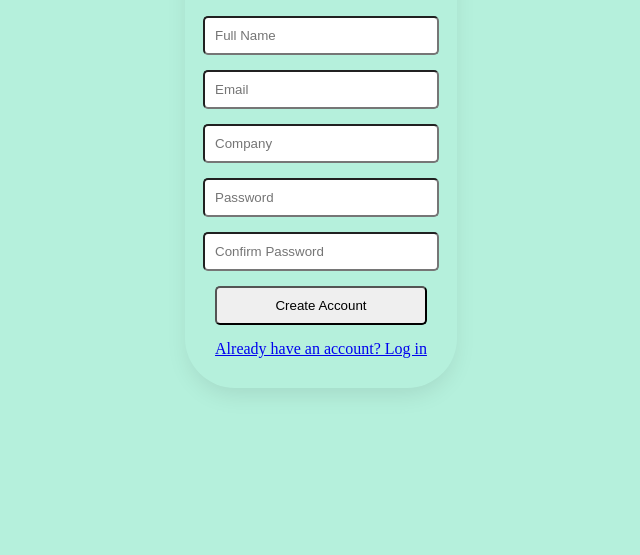
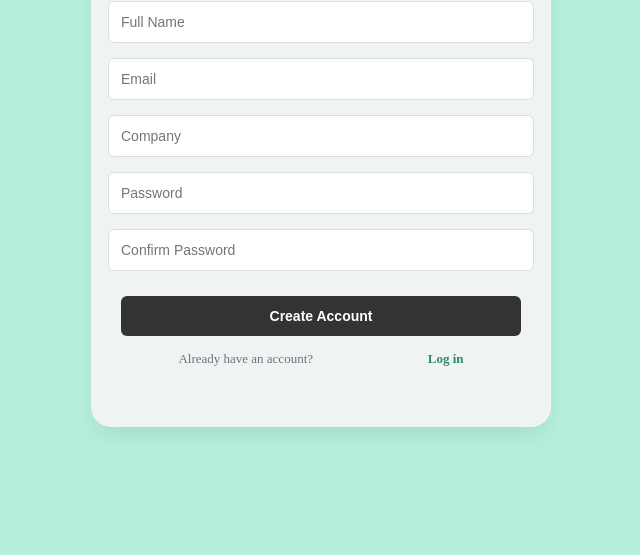
Before and after one commit to tbiliso/10x-CRM, a plain HTML site: page signup.html in a window 1280 px wide. Shown: the part 261-816 px from the top of the page, without its empty margins (319-959 px from the left). Drawn offline with Linux system fonts and the light colour scheme.

Commit message:
Organize css styles and add comments

```diff
--- a/scss/main.scss
+++ b/scss/main.scss
@@ -1,8 +1,12 @@
 @use './abstract/variables.scss' as *;
+
+//common styles for browser
 body{
     min-height: 100vh;
     background-color: #b5f0dc;
 }
+
+//universal flex rule
 .flex_rule{
 display: flex;
 justify-content: center;
@@ -10,31 +14,78 @@ align-items: center;
 
 }
 
-.main_wrapper{
+//main card style for "LogIn" and "SignUp" pages
+.main_wrapper {
     flex-direction: column;
-    // min-height: 90vh;
-    // background-color: white;
-    border-radius: 50px;
-    height: auto;
+    background-color: rgb(240, 243, 243);
+    border-radius: 20px; // 50px ცოტა ბევრი იყო, 20px უფრო სუფთაა
+    width: 100%;
+    max-width: 400px;
+    padding: 40px 30px;
     box-shadow: 0 10px 25px -5px rgba(0, 0, 0, 0.1);
-    padding: 30px;
+
+    header {
+        margin-bottom: 25px;
+        h1 {
+            font-size: 28px;
+            color: #333;
+        }
+    }
 }
+
+//fom style
 .login_form {
     flex-direction: column;
     gap: 15px;
-    input, button{
-        border-radius: 5px;
+    width: 100%;
+    margin-bottom: 20px;
+
+    input, button {
+        width: 100%;
+        padding: 12px;
+        border-radius: 6px;
+        border: 1px solid #ddd;
+        font-size: 14px;
+        outline: none;
+    }
+
+    input:focus {
+        border-color: #b5f0dc; // ფოკუსისას ჩარჩო რომ შეიფეროს
+    }
+
+    button {
+        background-color: #333;
+        color: white;
+        border: none;
+        cursor: pointer;
+        font-weight: bold;
+        margin-top: 10px;
+        transition: background 0.2s;
+
+        &:hover {
+            background-color: #444;
+        }
     }
 }
 
-.login_form input, .login_form button{
-    width: 100%;
-    padding: 10px;
-}
-.login_action{
-    margin-top: 10px;
-    font-size: 10px;
+//link styles
+.login_action {
     display: flex;
     justify-content: space-around;
-    width: 80%;
+    width: 100%;
+    font-size: 13px;
+
+    a {
+        color: #2b8a6a;
+        text-decoration: none;
+        font-weight: 600;
+
+        &:hover {
+            text-decoration: underline;
+        }
+    }
+
+    span {
+        color: #677;
+    }
 }
--- a/signup.html
+++ b/signup.html
@@ -19,7 +19,12 @@
            <input type="password" placeholder="Password" id="reg_pass">
            <input type="password" placeholder="Confirm Password" id="reg_pass_conf">
            <button type="submit" id="reg_butt">Create Account</button>
-           <a href="index.html">Already have an account? Log in</a>
+           <div class="login_action">
+            <span>Already have an account?</span>
+            <a href="index.html">Log in</a>
+           </div>
+
+
         </form>
     </main>
 </body>
```
Also changed, not shown: css/style.css, 1 other file.
